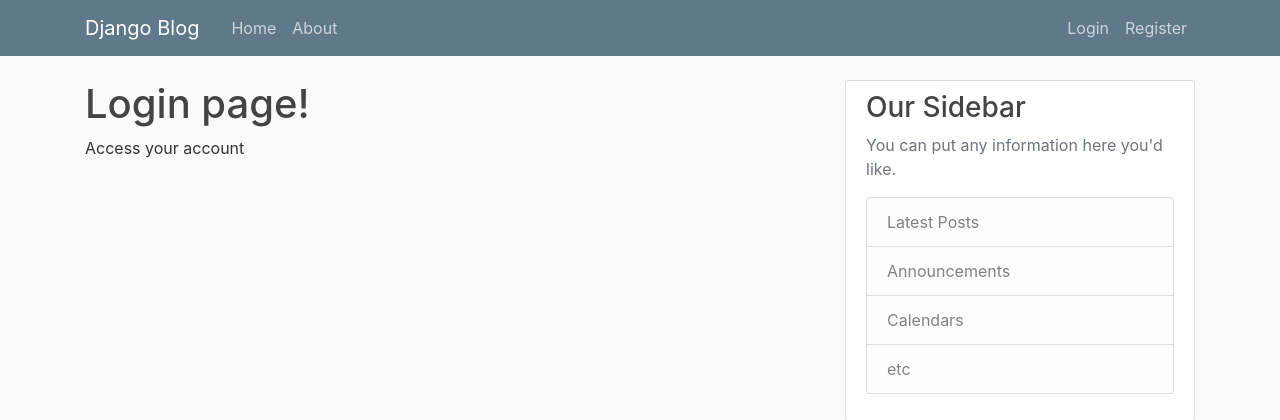
After one commit to JermainGeorge/blog-web, a Django app: page /Login/ in a window 1280 px wide. The commit adds this page. Shown: the top 420 px of the page. Run offline with Django 5.2, Linux system fonts and the light colour scheme; some libraries are stand-ins or nearby versions.

Commit message:
Login & Registration page update

```diff
--- /dev/null
+++ b/tutorial/blog/templates/blog/Login.html
@@ -0,0 +1,5 @@
+{% extends "blog/base.html" %}
+{%block content %}
+   <h1>Login page!</h1>
+   <p>Access your account</p>
+{%endblock content%}
--- /dev/null
+++ b/tutorial/blog/templates/blog/Register.html
@@ -0,0 +1,5 @@
+{% extends "blog/base.html" %}
+{%block content %}
+   <h1>Register page!</h1>
+   <p>Sign in and join the community</p>
+{%endblock content%}
--- a/tutorial/blog/templates/blog/about.html
+++ b/tutorial/blog/templates/blog/about.html
@@ -1,5 +1,5 @@
-
 {% extends "blog/base.html" %}
 {%block content %}
    <h1>About page!</h1>
+   <p>this is all you need to know about the website</p>
 {%endblock content%}
--- a/tutorial/blog/templates/blog/base.html
+++ b/tutorial/blog/templates/blog/base.html
@@ -10,8 +10,10 @@
     <link rel="stylesheet" href="https://cdn.jsdelivr.net/npm/bootstrap@4.0.0/dist/css/bootstrap.min.css" integrity="sha384-Gn5384xqQ1aoWXA+058RXPxPg6fy4IWvTNh0E263XmFcJlSAwiGgFAW/dAiS6JXm" crossorigin="anonymous">
     <link rel="stylesheet" text=" text/css " href="{% static 'blog/main.css'%}">
         {% if title %}
+         <!--use title from variables-->
         <title>Django Blog - {{title}}</title>
         {% else %}
+        <!--when not provider with a title from variables-->
         <title>Django Blog </title>
         {% endif %}
 
@@ -21,7 +23,7 @@
     <nav class="navbar navbar-expand-md navbar-dark bg-steel fixed-top">
       <div class="container">
         <a class="navbar-brand mr-4" href="{% url 'blog-home' %}">Django Blog</a>
-        <button class="navbar-toggler" type="button" data-toggle="collapse" data-target="#navbarToggle" aria-controls="navbarToggle" aria-expanded="false" aria-label="Toggle navigation">
+        <button class="navbar-toggler" type="button" data-toggle="collapse" data-target="{% url 'blog-about' %}navbarToggle" aria-controls="navbarToggle" aria-expanded="false" aria-label="Toggle navigation">
         <span class="navbar-toggler-icon"></span>
         </button>
         <div class="collapse navbar-collapse" id="navbarToggle">
@@ -31,8 +33,8 @@
           </div>
           <!-- Navbar Right Side -->
           <div class="navbar-nav">
-            <a class="nav-item nav-link" href="#">Login</a>
-            <a class="nav-item nav-link" href="#">Register</a>
+            <a class="nav-item nav-link" href="{% url 'blog-Login' %}">Login</a>
+            <a class="nav-item nav-link" href="{% url 'blog-Register' %}">Register</a>
           </div>
         </div>
       </div>
--- a/tutorial/blog/urls.py
+++ b/tutorial/blog/urls.py
@@ -5,4 +5,6 @@ from . import views
 urlpatterns = [
     path('', views.home, name='blog-home'),
     path('about/', views.about, name='blog-about'),
+    path('Login/', views.Login, name='blog-Login'),
+    path('Register/', views.Register, name='blog-Register'),
 ]
--- a/tutorial/blog/views.py
+++ b/tutorial/blog/views.py
@@ -27,3 +27,9 @@ def home(request):
 
 def about(request):
     return render(request,'blog/about.html',{'title': 'About'})
+
+def Login(request):
+    return render(request,'blog/Login.html',{'title': 'Login'})
+
+def Register(request):
+    return render(request,'blog/Register.html',{'title': 'Register'})
```
Also changed, not shown: README.md (deleted), tutorial/db.sqlite3.
